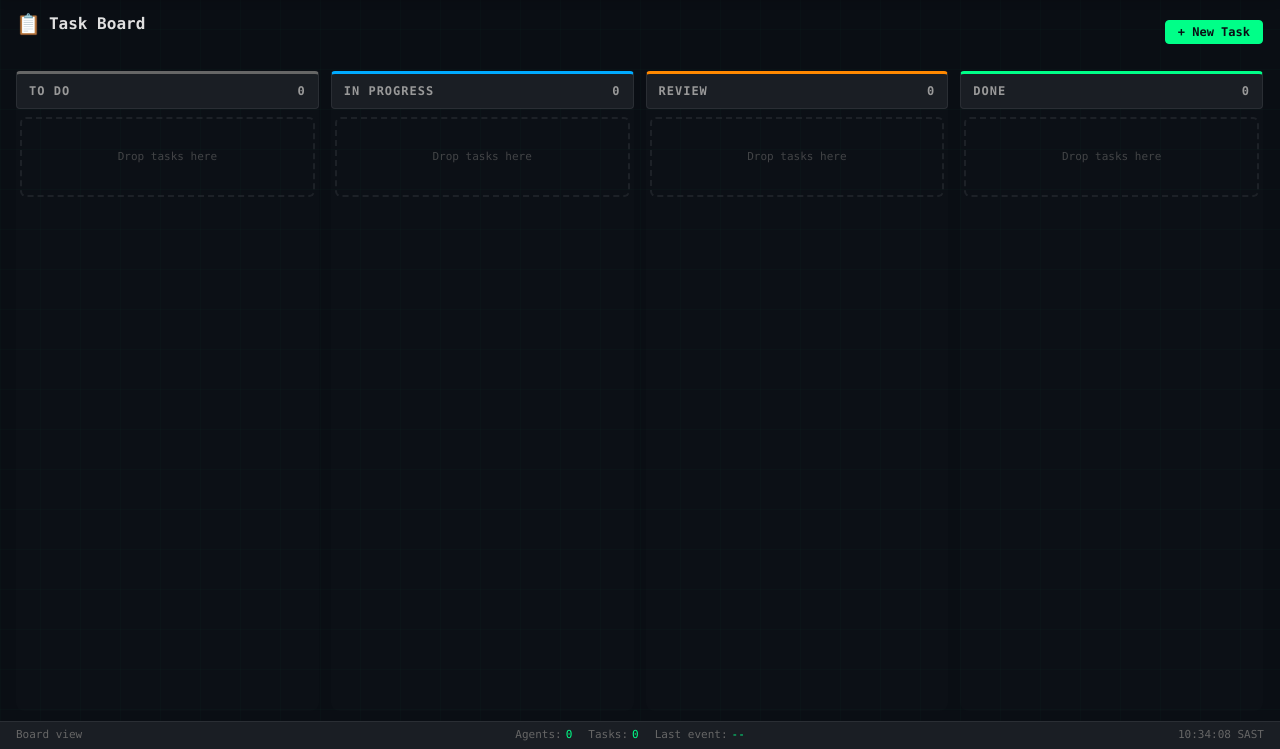
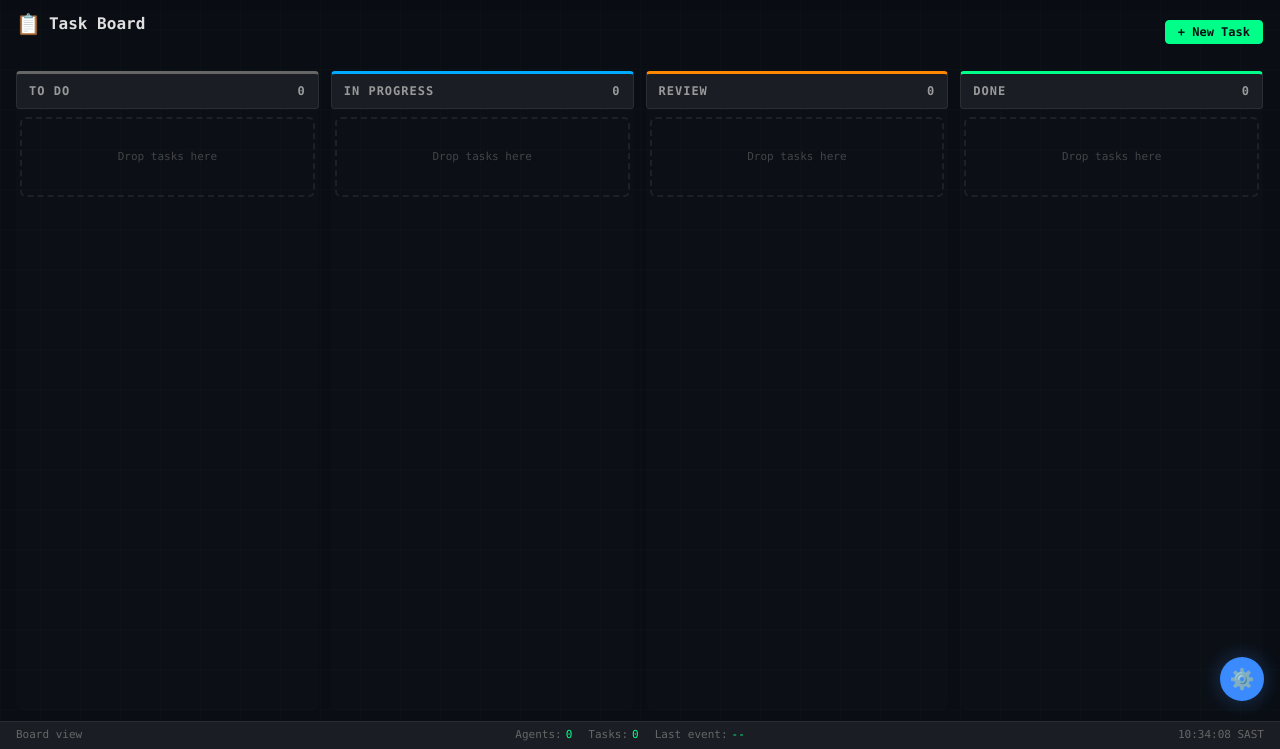
Before and after one commit to ZombieDuckling/visionary, a website: page public/index.html in a window 1280 px wide. Both pictures are taken after a click on the button "Toggle chat". Shown: the part 51-800 px from the top of the page. Drawn offline with Linux system fonts and the light colour scheme; no server answers.

Commit message:
fix: chat panel reopen button when collapsed

```diff
--- a/public/app.js
+++ b/public/app.js
@@ -2326,10 +2326,24 @@
     if (chatInput) chatInput.addEventListener('keydown', function(e) {
       if (e.key === 'Enter' && !e.shiftKey) { e.preventDefault(); sendChat(); }
     });
-    if (chatToggle) chatToggle.addEventListener('click', function() {
-      chatPanel.classList.toggle('collapsed');
-      chatToggle.textContent = chatPanel.classList.contains('collapsed') ? '\u25B6' : '\u25C0';
-    });
+    var chatReopen = document.getElementById('chat-reopen');
+
+    function toggleChat(forceOpen) {
+      if (forceOpen) {
+        chatPanel.classList.remove('collapsed');
+      } else {
+        chatPanel.classList.toggle('collapsed');
+      }
+      var isCollapsed = chatPanel.classList.contains('collapsed');
+      chatToggle.textContent = isCollapsed ? '\u25B6' : '\u25C0';
+      if (chatReopen) {
+        if (isCollapsed) { chatReopen.classList.add('visible'); }
+        else { chatReopen.classList.remove('visible'); }
+      }
+    }
+
+    if (chatToggle) chatToggle.addEventListener('click', function() { toggleChat(); });
+    if (chatReopen) chatReopen.addEventListener('click', function() { toggleChat(true); chatInput.focus(); });
 
     // Welcome message
     if (chatMessages && chatMessages.children.length === 0) {
--- a/public/index.html
+++ b/public/index.html
@@ -39,6 +39,7 @@
           <button class="chat-send" id="chat-send">▶</button>
         </div>
       </aside>
+      <button id="chat-reopen" class="chat-reopen-btn" title="Open Jarvis chat">⚙️</button>
     </div>
     <footer class="status-bar">
       <span id="status-left">Ready</span>
--- a/public/styles.css
+++ b/public/styles.css
@@ -1371,3 +1371,31 @@ textarea {
   transition: 0.15s;
 }
 .chat-send:hover { background: #5a9fff; }
+
+/* Chat reopen button */
+.chat-reopen-btn {
+  position: fixed;
+  right: 16px;
+  bottom: 48px;
+  width: 44px;
+  height: 44px;
+  border-radius: 50%;
+  background: #3b8bff;
+  border: 2px solid rgba(59, 139, 255, 0.4);
+  box-shadow: 0 0 20px rgba(59, 139, 255, 0.3);
+  color: #fff;
+  font-size: 20px;
+  cursor: pointer;
+  display: none;
+  align-items: center;
+  justify-content: center;
+  z-index: 100;
+  transition: 0.2s;
+}
+.chat-reopen-btn:hover {
+  transform: scale(1.1);
+  box-shadow: 0 0 30px rgba(59, 139, 255, 0.5);
+}
+.chat-reopen-btn.visible {
+  display: flex;
+}
```
